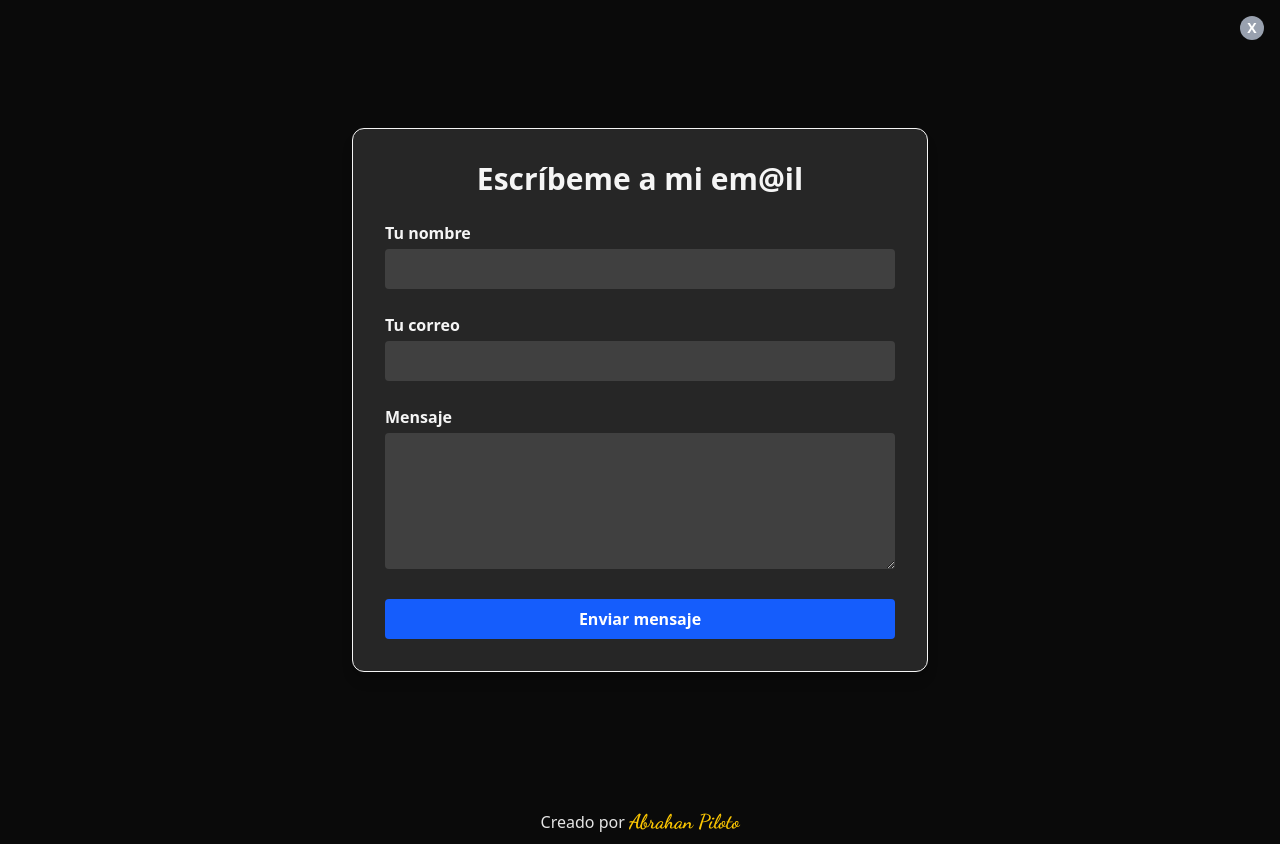
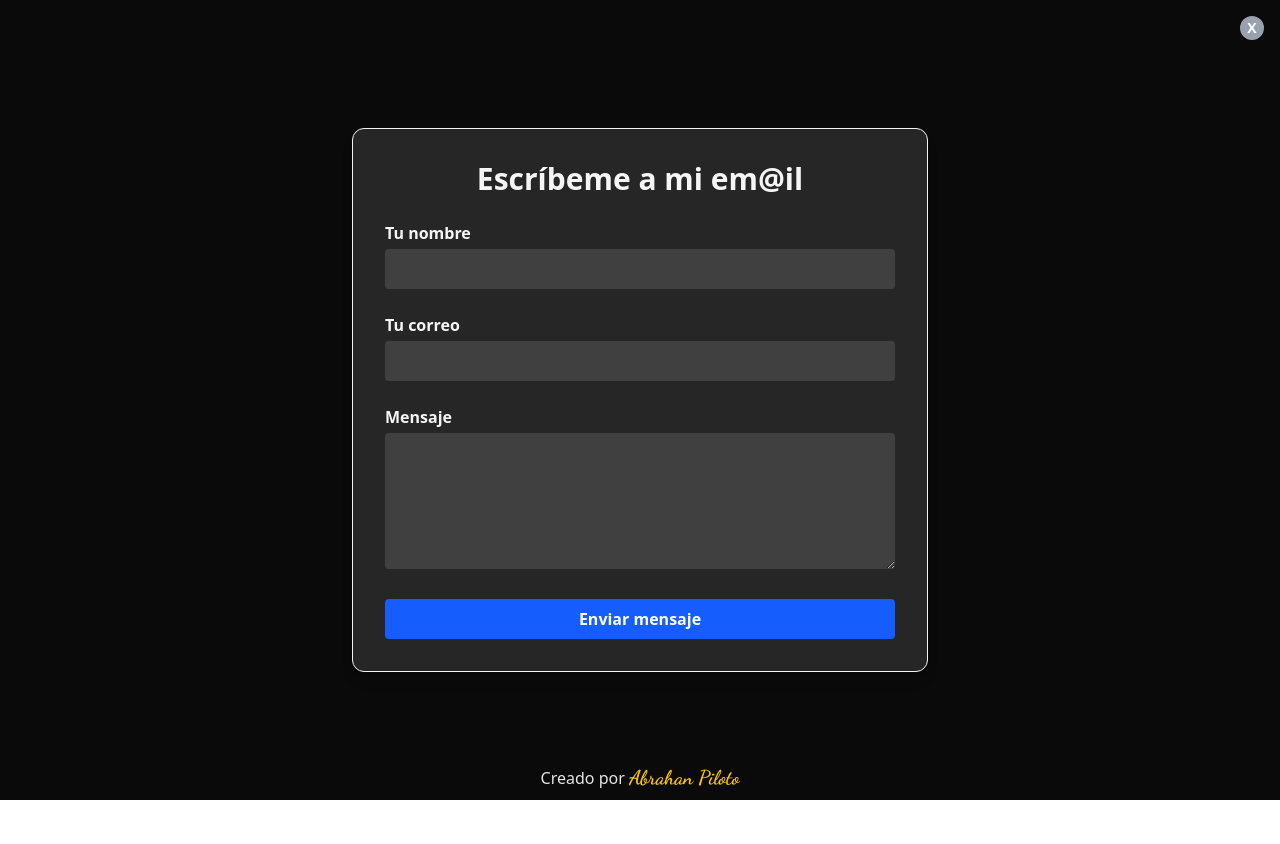
Before and after one commit to Abrahanpiloto/new-portfolio, a React (Vite) app: page /form-email in a window 1280 px wide. After the commit the page ends 800 px from the top, so only its background shows below. Built offline with nearby package versions, Linux system fonts and the light colour scheme.

Commit message:
se modifico el footer a sticky

```diff
--- a/src/components/Footer.jsx
+++ b/src/components/Footer.jsx
@@ -2,7 +2,7 @@ import React from "react";
 
 const Footer = () => {
   return (
-    <footer className="bg-[#FEFCE8] dark:bg-neutral-950 text-neutral-800 dark:text-neutral-200 py-2 px-4">
+    <footer className="fixed bottom-0 left-0 right-0 z-50 bg-[#FEFCE8] dark:bg-neutral-950 text-neutral-800 dark:text-neutral-200 py-2 px-4">
       <div className="max-w-6xl mx-auto flex flex-col  items-center text-center ">
         <p className="mb-2 md:mb-0">
           Creado por{" "}
```
